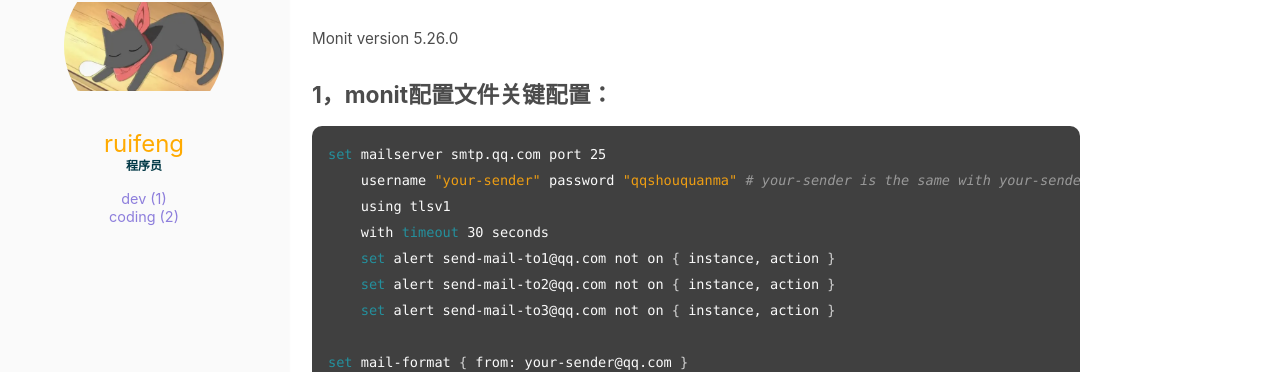
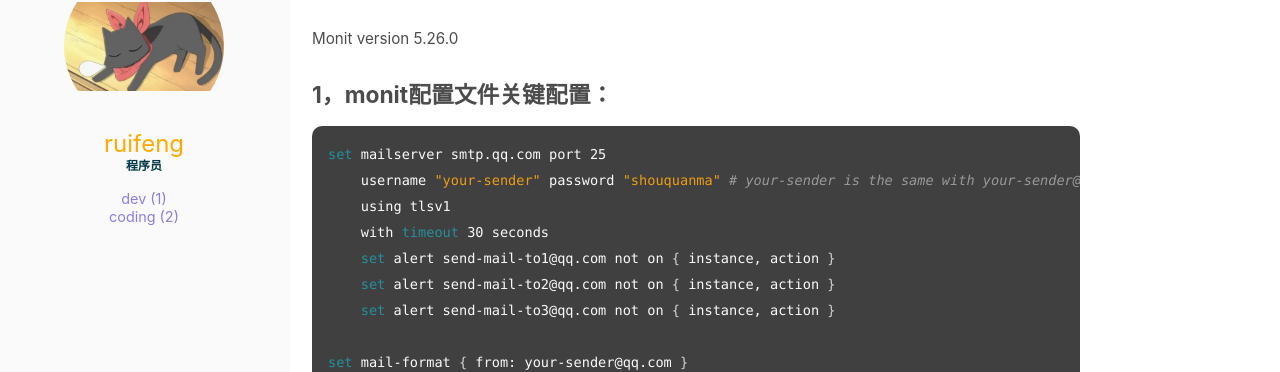
Before and after one commit to ruifengz90/ruifengz90.github.io, a Jekyll site: the page built from _posts/2020-01-01-monit-check-linux-status.md, in a window 1280 px wide and 900 px high. Shown: the part 214-586 px from the top of the window. Built offline with Jekyll 4.4.1, drawn with Linux system fonts in a browser that asks for light colours; some of the changed text lies outside the part shown.

Commit message:
Update 2020-01-01-monit-check-linux-status.md

````diff
--- a/_posts/2020-01-01-monit-check-linux-status.md
+++ b/_posts/2020-01-01-monit-check-linux-status.md
@@ -10,7 +10,7 @@ Monit version 5.26.0
 
 ```shell
 set mailserver smtp.qq.com port 25
-    username "your-sender" password "qqshouquanma" # your-sender is the same with your-sender@qq.com in mail-format. password为qq邮箱授权码
+    username "your-sender" password "shouquanma" # your-sender is the same with your-sender@qq.com in mail-format. password为qq邮箱授权码
     using tlsv1
     with timeout 30 seconds
     set alert send-mail-to1@qq.com not on { instance, action }
@@ -76,7 +76,7 @@ check process link
 ###############################################################################
 
 set mailserver smtp.qq.com port 25
-    username "your-sender" password "qqshouquanma" # your-sender is the same with your-sender.qq.com in mail-format. password为qq邮箱授权码
+    username "your-sender" password "shouquanma" # your-sender is the same with your-sender.qq.com in mail-format. password为qq邮箱授权码
     using tlsv1
     with timeout 30 seconds
     set alert send-mail-to1@qq.com not on { instance, action }
````
